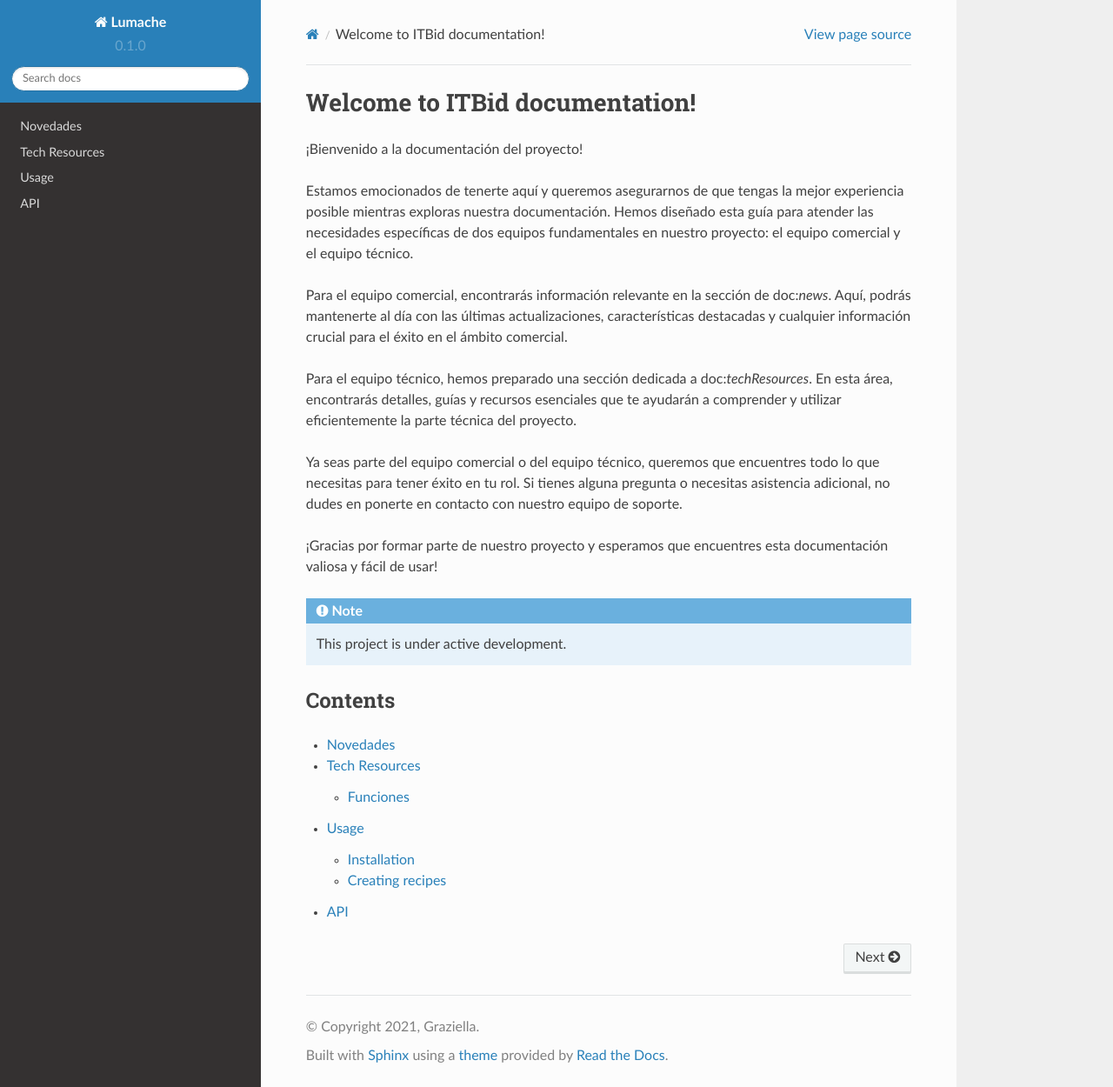
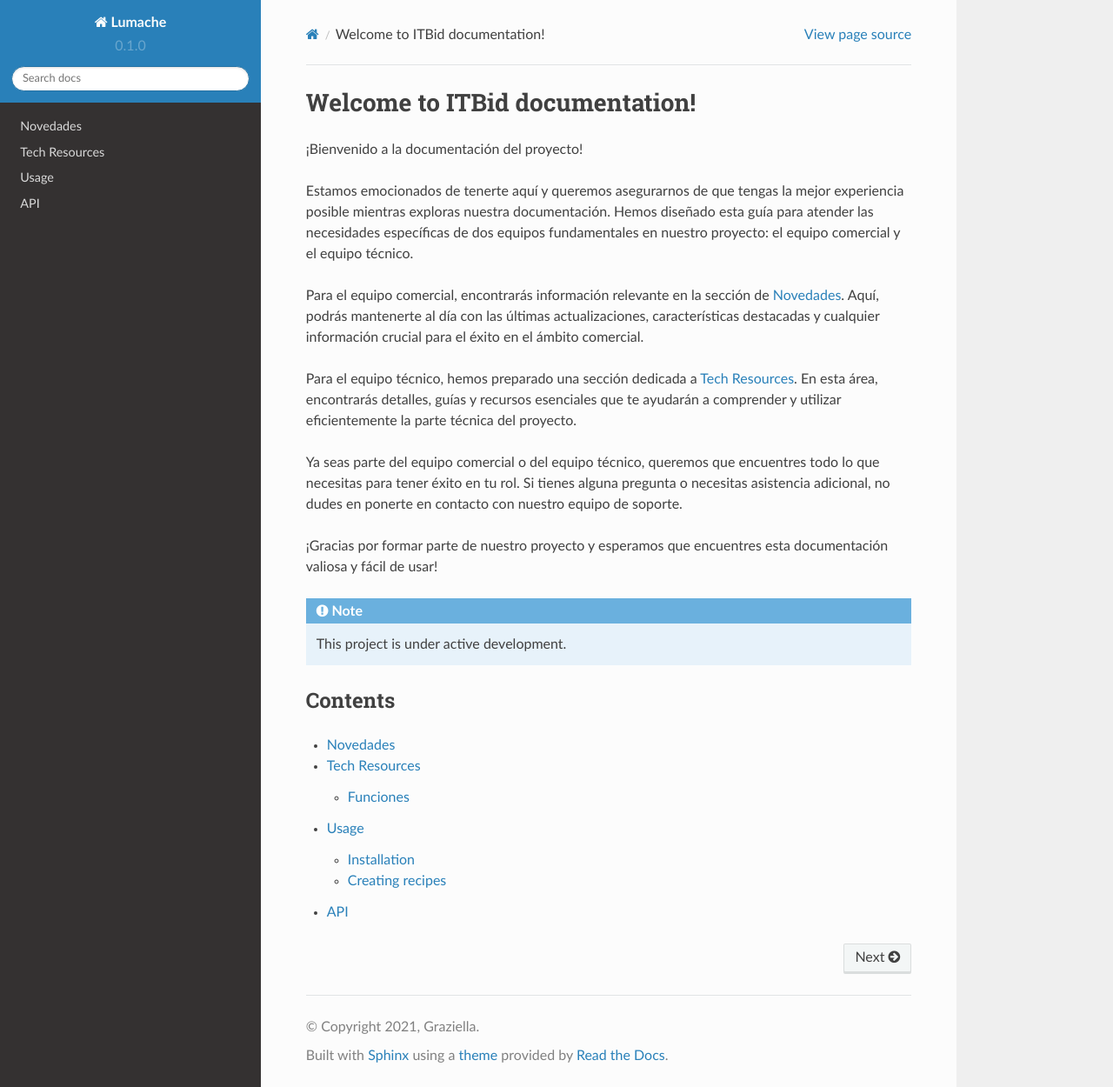
Before and after one commit to jitbid/rtd-documentation, a Sphinx documentation site: the page built from docs/source/index.rst, in a window 1280 px wide and 1250 px high. Shown: the whole window at 87% size. Built offline with Sphinx 7.4.7 and the Read the Docs theme 2.0.0, drawn with Linux system fonts in a browser that asks for light colours.

Commit message:
Update index.rst
Edit Type

```diff
--- a/docs/source/index.rst
+++ b/docs/source/index.rst
@@ -5,9 +5,9 @@ Welcome to ITBid documentation!
 
 Estamos emocionados de tenerte aquí y queremos asegurarnos de que tengas la mejor experiencia posible mientras exploras nuestra documentación. Hemos diseñado esta guía para atender las necesidades específicas de dos equipos fundamentales en nuestro proyecto: el equipo comercial y el equipo técnico.
 
-Para el equipo comercial, encontrarás información relevante en la sección de doc:`news`. Aquí, podrás mantenerte al día con las últimas actualizaciones, características destacadas y cualquier información crucial para el éxito en el ámbito comercial.
+Para el equipo comercial, encontrarás información relevante en la sección de :doc:`news`. Aquí, podrás mantenerte al día con las últimas actualizaciones, características destacadas y cualquier información crucial para el éxito en el ámbito comercial.
 
-Para el equipo técnico, hemos preparado una sección dedicada a  doc:`techResources`. En esta área, encontrarás detalles, guías y recursos esenciales que te ayudarán a comprender y utilizar eficientemente la parte técnica del proyecto.
+Para el equipo técnico, hemos preparado una sección dedicada a  :doc:`techResources`. En esta área, encontrarás detalles, guías y recursos esenciales que te ayudarán a comprender y utilizar eficientemente la parte técnica del proyecto.
 
 Ya seas parte del equipo comercial o del equipo técnico, queremos que encuentres todo lo que necesitas para tener éxito en tu rol. Si tienes alguna pregunta o necesitas asistencia adicional, no dudes en ponerte en contacto con nuestro equipo de soporte.
 
```
